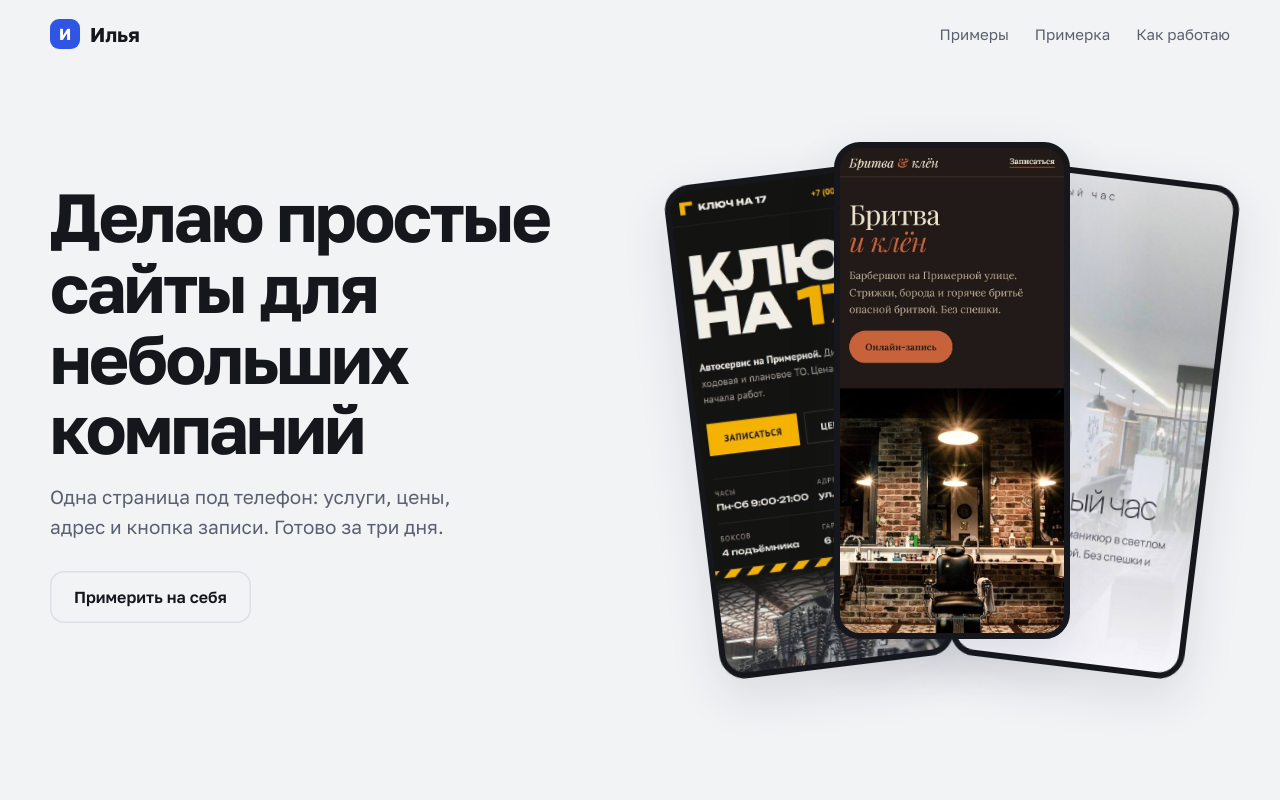
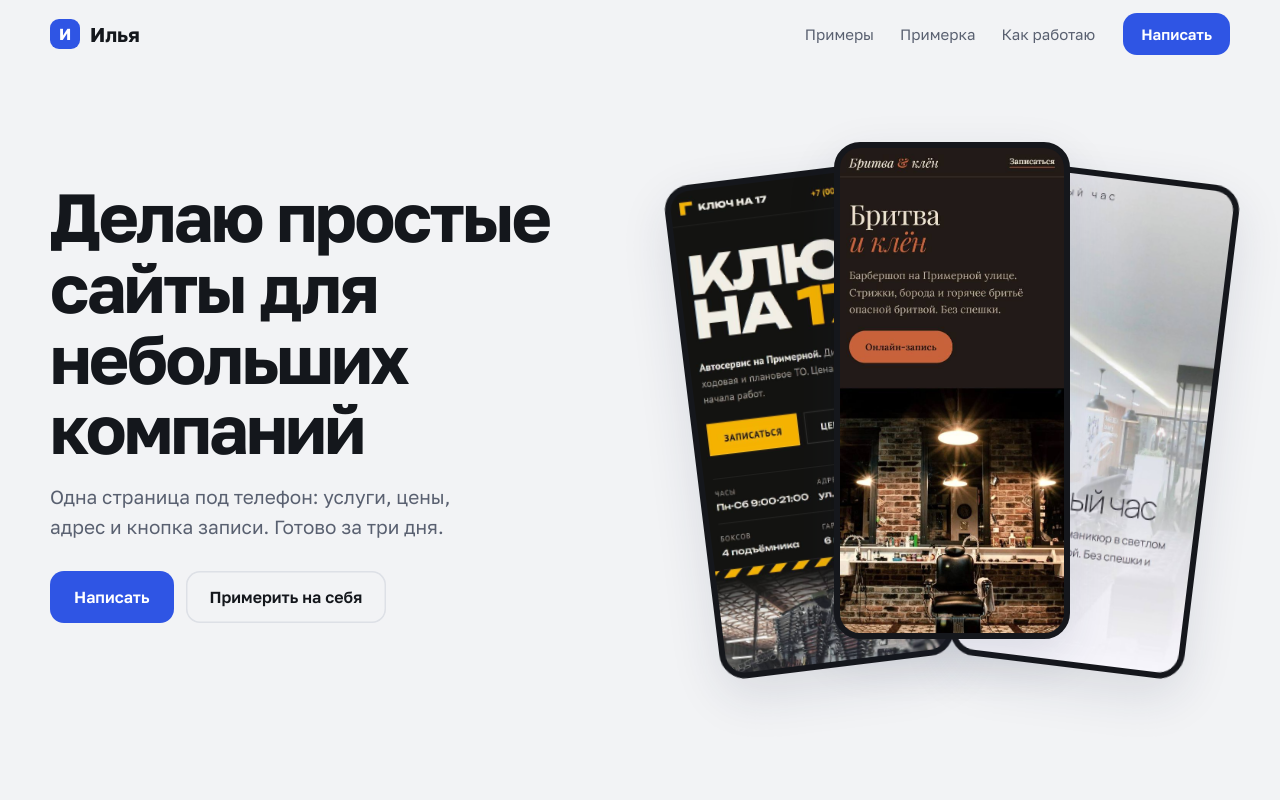
Before and after one commit to ilyaMaf/sites, a plain HTML site: page portfolio/index.html in a window 1280 px wide. Shown: the top 800 px of the page. Drawn offline with Linux system fonts and the light colour scheme.

```diff
--- a/portfolio/index.html
+++ b/portfolio/index.html
@@ -180,13 +180,12 @@ footer .wrap{display:grid;gap:28px;align-items:center}
 @media(prefers-reduced-motion:reduce){html{scroll-behavior:auto}.js .rv{opacity:1;transform:none;transition:none}
   .js .fan a{animation:none}.fan a,.w .shot img{transition:none}.screen .skel{animation:none}}
 </style>
-<style>.needs-contact{display:none!important}</style>
 </head>
 <body>
 <header class="top"><div class="wrap">
   <a class="me" href="#"><i aria-hidden="true">И</i>Илья</a>
   <nav aria-label="Разделы"><a href="#work">Примеры</a><a href="#try">Примерка</a><a href="#days">Как работаю</a></nav>
-  <a class="btn needs-contact" href="#" target="_blank" rel="noopener">Написать</a>
+  <a class="btn needs-contact" href="https://t.me/vepex_xd" target="_blank" rel="noopener">Написать</a>
 </div></header>
 
 <main>
@@ -195,7 +194,7 @@ footer .wrap{display:grid;gap:28px;align-items:center}
     <h1>Делаю простые сайты для небольших компаний</h1>
     <p>Одна страница под телефон: услуги, цены, адрес и кнопка записи. Готово за три дня.</p>
     <div class="btns">
-      <a class="btn needs-contact" href="#" target="_blank" rel="noopener">Написать</a>
+      <a class="btn needs-contact" href="https://t.me/vepex_xd" target="_blank" rel="noopener">Написать</a>
       <a class="btn line" href="#try">Примерить на себя</a>
     </div>
   </div>
@@ -308,7 +307,7 @@ footer .wrap{display:grid;gap:28px;align-items:center}
 <section class="wrap">
   <div class="end rv">
     <div><h2>Пришлю пример для вашего заведения</h2><p style="margin-top:12px">Бесплатно и без обязательств: посмотрите и решите.</p></div>
-    <a class="btn needs-contact" href="#" target="_blank" rel="noopener">Написать</a>
+    <a class="btn needs-contact" href="https://t.me/vepex_xd" target="_blank" rel="noopener">Написать</a>
   </div>
 </section>
 </main>
```
